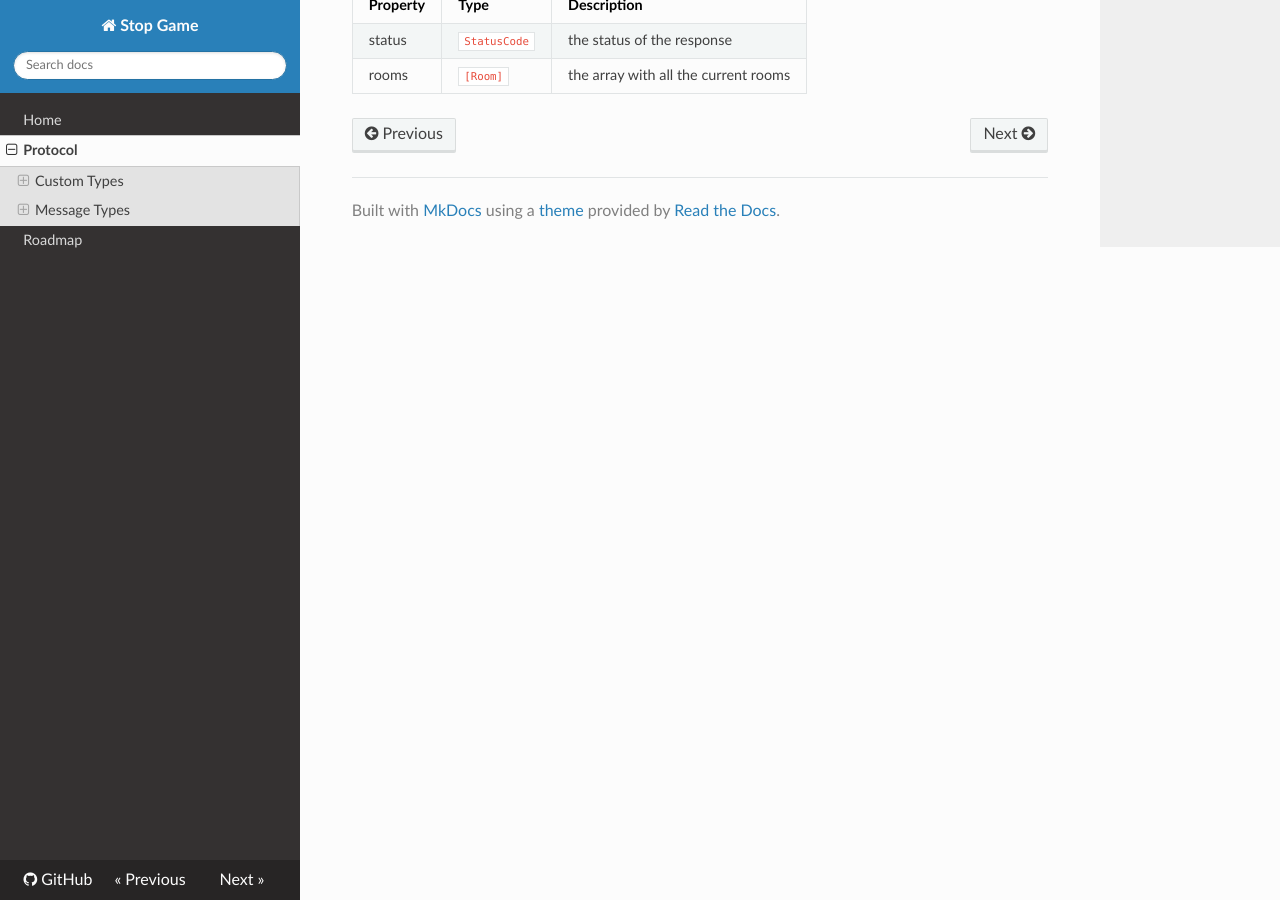
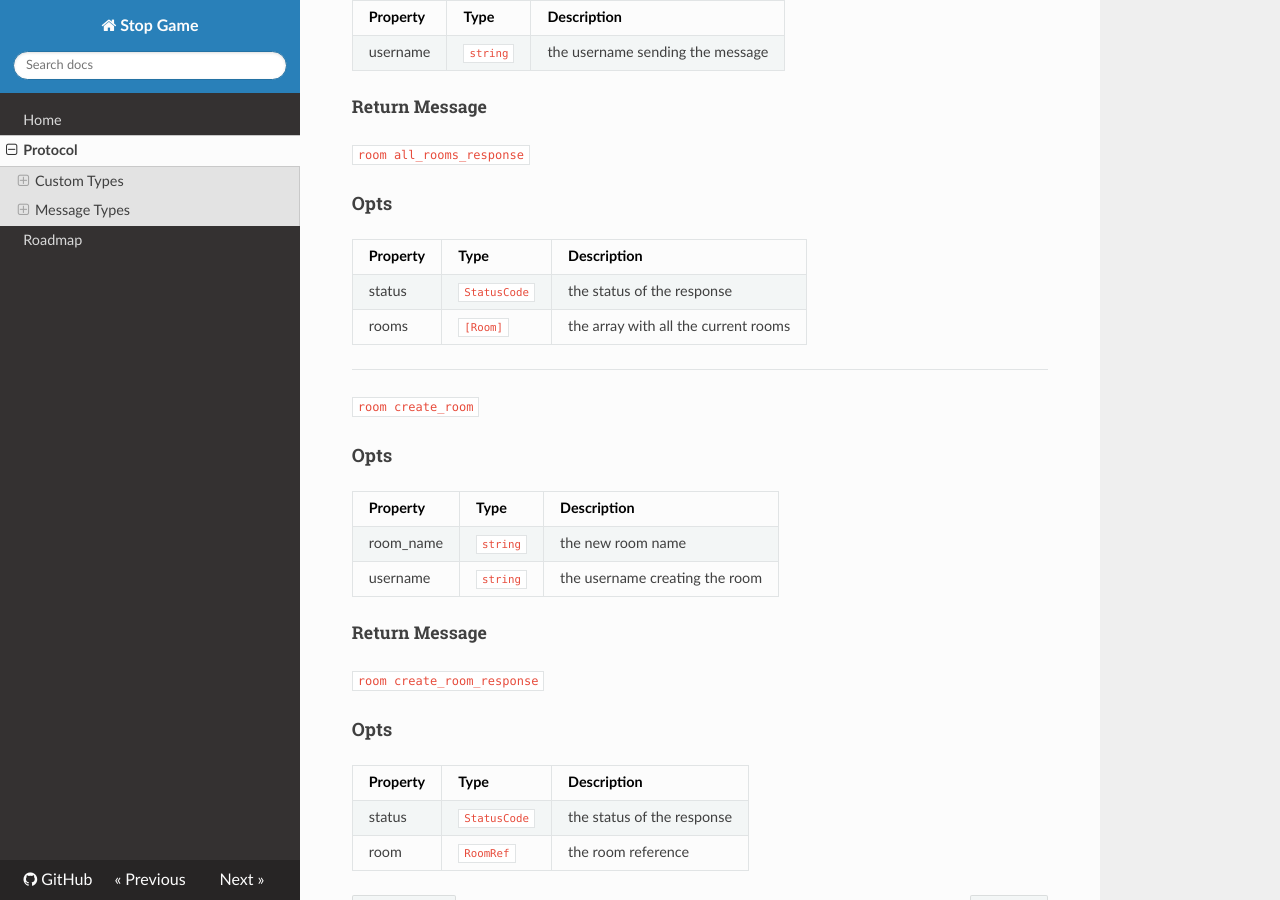
Before and after one commit to chrisvm/stopgame, an MkDocs documentation site: the page built from docs/protocol.md, in a window 1280 px wide and 900 px high, scrolled down 2812 px. Built offline with MkDocs 1.6.1, drawn with Linux system fonts in a browser that asks for light colours; nearby versions of some CDN libraries; old or Windows-style settings are respelled for this version of MkDocs; some of the changed text lies outside the part shown.

Commit message:
docs for room methods

```diff
--- a/docs/protocol.md
+++ b/docs/protocol.md
@@ -46,6 +46,17 @@ Different Status
 | `300` | `NOT_OK` | The Message was correctly recieved and processed, but response is false |
 | `400` | `MISSING_OPTS` | Options missing that are needed for the process of the message |
 | `500` | `ENGINE_ERROR` | Error in the execution of the message |
+
+____
+
+#### RoomRef
+
+Holds a reference to a room in the db
+
+| Property | Type | Description |
+| -------- | ---- | ----------- |
+| name | `string` | the name of the room |
+| id | `string` | the id of the room in the db |
 
 ## Message Types
 
@@ -118,3 +129,25 @@ ____
 | -------- | ---- | ----------- |
 | status | `StatusCode` | the status of the response |
 | rooms | `[Room]` | the array with all the current rooms |
+
+____
+
+`room create_room`
+
+#### Opts
+
+| Property | Type | Description |
+| -------- | ---- | ----------- |
+| room_name | `string` | the new room name |
+| username | `string` | the username creating the room |
+
+##### Return Message
+
+`room create_room_response`
+
+#### Opts
+
+| Property | Type | Description |
+| -------- | ---- | ----------- |
+| status | `StatusCode` | the status of the response |
+| room | `RoomRef` | the room reference |
```
